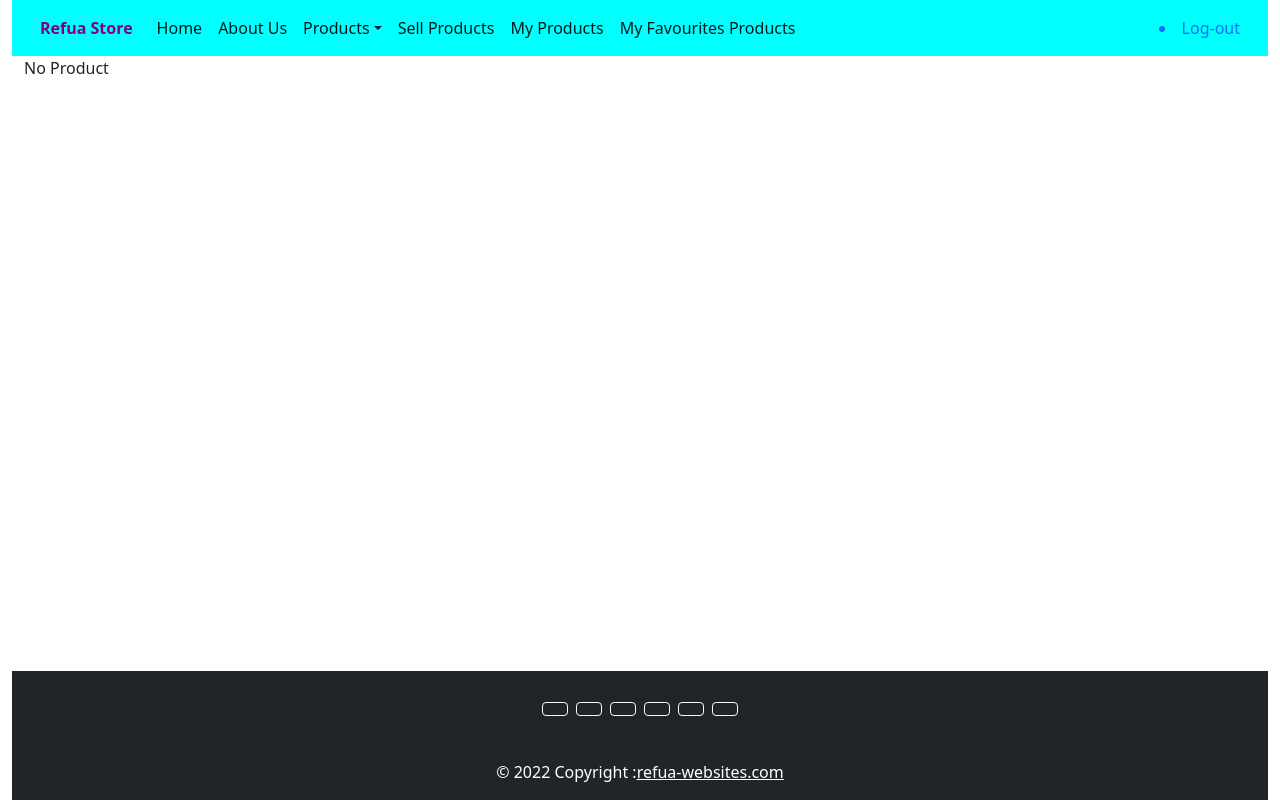
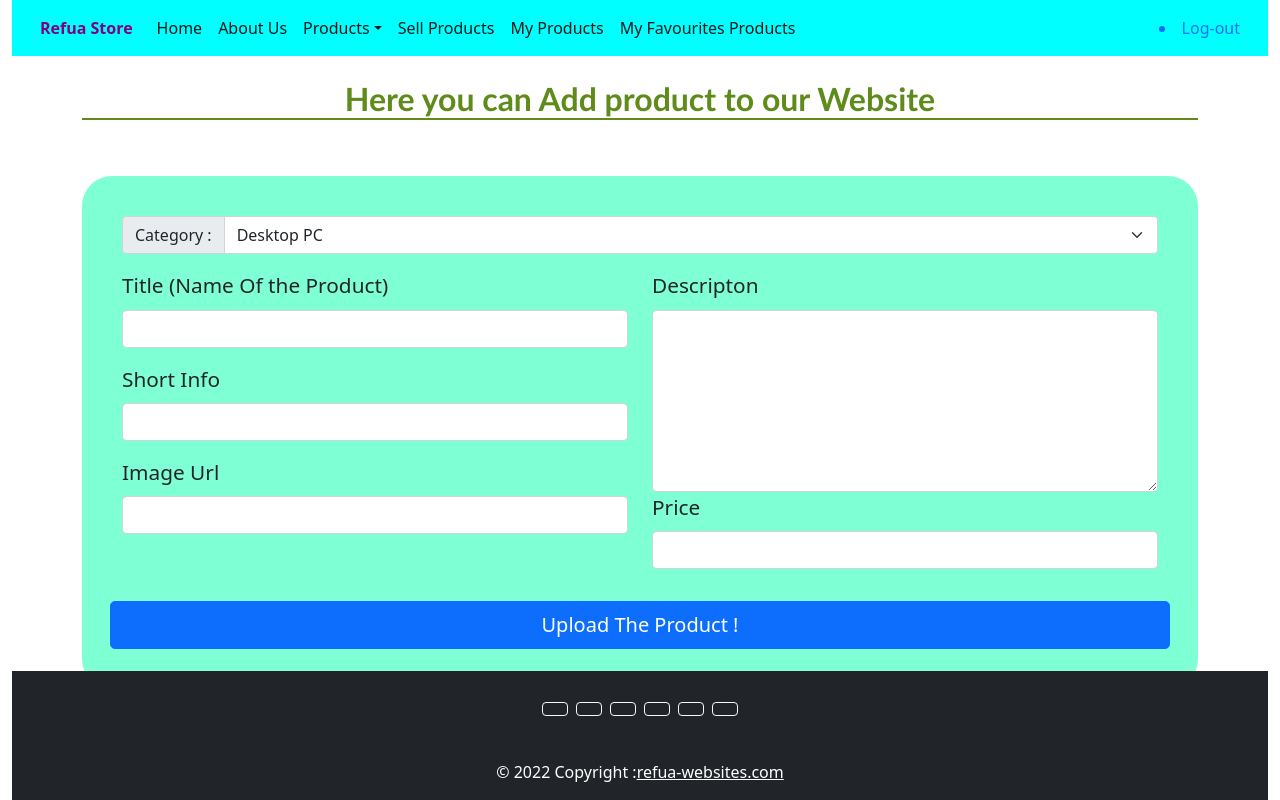
Before and after one commit to idanRefua/ProjectReact, a React (Create React App) app: page /products/editproduct/1 in a window 1280 px wide. Built offline with nearby package versions, Linux system fonts and the light colour scheme; no server answers; sample sign-in values are in the browser's storage.

Commit message:
edit add

```diff
--- a/src/Pages/EditProductDetailsPage/EditProductDetailsPage.jsx
+++ b/src/Pages/EditProductDetailsPage/EditProductDetailsPage.jsx
@@ -1,49 +1,47 @@
 import axios from "axios";
 import Joi from "joi-browser";
 import { useEffect, useState, Fragment } from "react";
+import { useHistory } from "react-router-dom";
 import { useParams } from "react-router-dom/cjs/react-router-dom.min";
 import productSchema from "../../Validations/product.validation";
 
 const EditProductDetailsPage = () => {
   const { id } = useParams();
-  const [product, setProduct] = useState(null);
+  const [product, setProduct] = useState({});
+  const [newProduct, setNewProduct] = useState({});
+  const history = useHistory();
 
   useEffect(() => {
     axios
       .get(`/products/moreinfo/${id}`)
       .then((res) => {
         setProduct(res.data.product);
+        console.log(res.data.product);
       })
       .catch((err) => console.log(err));
   }, [id]);
 
-  const [title, setTitle] = useState();
-  const [shortinfo, setShortInfo] = useState();
-  const [image, setImage] = useState();
-  const [description, setDesscription] = useState();
-  const [price, setPrice] = useState();
-  const [category, setCategory] = useState();
   const handleTitle = (e) => {
-    setTitle(e.target.value);
+    setProduct({ ...product, title: e.target.value });
   };
 
   const handleShortInfo = (e) => {
-    setShortInfo(e.target.value);
+    setProduct({ ...product, shortinfo: e.target.value });
   };
 
   const handleImage = (e) => {
-    setImage(e.target.value);
+    setProduct({ ...product, image: e.target.value });
   };
 
   const handleDescription = (e) => {
-    setDesscription(e.target.value);
+    setProduct({ ...product, description: e.target.value });
   };
   const handlePrice = (e) => {
-    setPrice(e.target.value);
+    setProduct({ ...product, price: e.target.value });
   };
 
   const handleCategory = (e) => {
-    setCategory(e.target.value);
+    setProduct({ ...product, category: e.target.value });
   };
 
   const handleSubmit = (e) => {
@@ -51,12 +49,12 @@ const EditProductDetailsPage = () => {
 
     const editValidateProduct = Joi.validate(
       {
-        category,
-        title,
-        shortinfo,
-        image,
-        description,
-        price,
+        title: product.title,
+        shortinfo: product.shortinfo,
+        image: product.image,
+        description: product.description,
+        price: product.price,
+        category: product.category,
       },
       productSchema,
       { abortEarly: false }
@@ -68,7 +66,10 @@ const EditProductDetailsPage = () => {
     } else {
       axios
         .put(`/products/updateproducts/${id}`)
-        .then((res) => console.log(res.data))
+        .then((res) => {
+          setNewProduct(res.data);
+          console.log(newProduct);
+        })
         .catch((err) => console.log(err));
     }
   };
```
